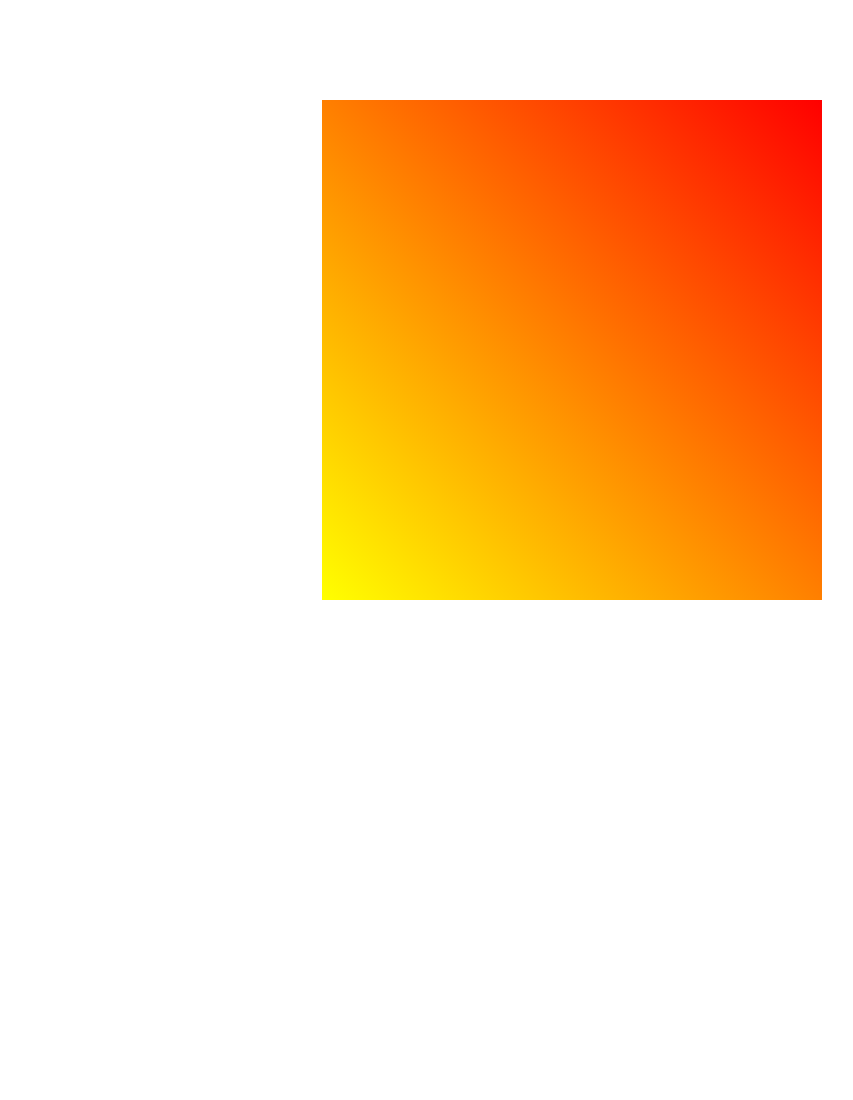
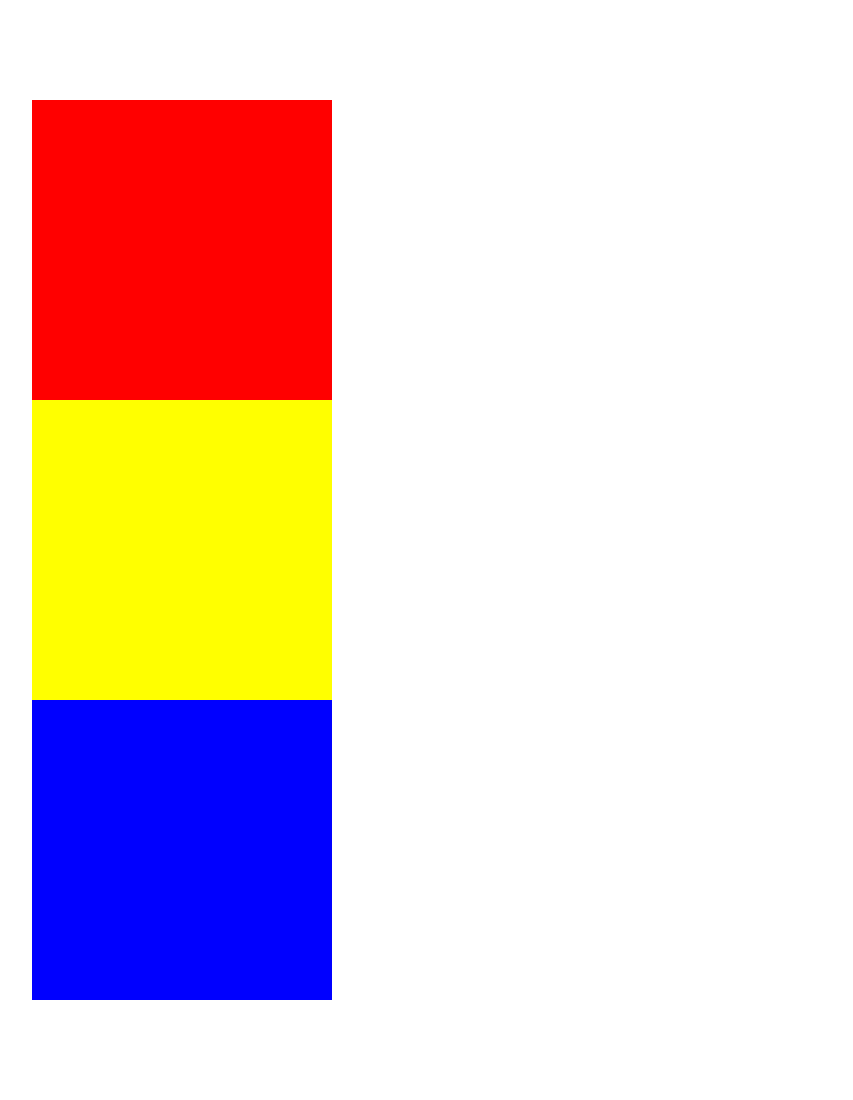
Before and after one commit to sharipovmuhammadnabi8-stack/myautobiagraphia, a plain HTML site: page index.html in a window 1280 px wide. Shown: the whole page, without its empty margins (68-921 px from the left). After the commit the page ends 1000 px from the top, so only its background shows below. Drawn offline with Linux system fonts and the light colour scheme.

Commit message:
postition relative

```diff
--- a/index.html
+++ b/index.html
@@ -7,6 +7,7 @@
     <link rel="stylesheet" href="./style.css">
 </head>
 <body>
-    <div class="box"></div>
-    <div class="boxx"></div>
+    <div class="item1"></div>
+    <div class="item2"></div>
+    <div class="item3"></div>
 </body>
--- a/style.css
+++ b/style.css
@@ -1,22 +1,27 @@
 *{
     margin: 0;
 }
-.box{
-    width: 500px;
-    height: 500px;
-    margin: auto;
-    margin-top: 100px;
-    background: linear-gradient(to bottom left ,red, yellow);
+.item1{
+    width: 300px;
+    height: 300px;
+    background-color: red;
+    position: relative;
+    left: 100px;
+    top: 100px;
 }
-.boxx{
-    background: linear-gradient(rgba(128, 128, 128, 0.486)), url(https://www.w3schools.com/w3images/kitchenconcrete.jpg);
-    height: 500px;
-    width: 500px;
-    margin: auto;
+.item2{
+    width: 300px;
+    height: 300px;
+    background-color: yellow;
+    position: relative;
+    left: 100px;
+    top: 100px;
 }
-.boxx:hover{
-    background: linear-gradient(rgba(255, 255, 255, 0.129)), url(https://www.w3schools.com/w3images/kitchenconcrete.jpg);
-    width: 500px;
-    height: 500px;
-    margin: auto;
+.item3{
+    width: 300px;
+    height: 300px;
+    background-color: blue;
+    position: relative;
+    left: 100px;
+    top: 100px;
 }
```
